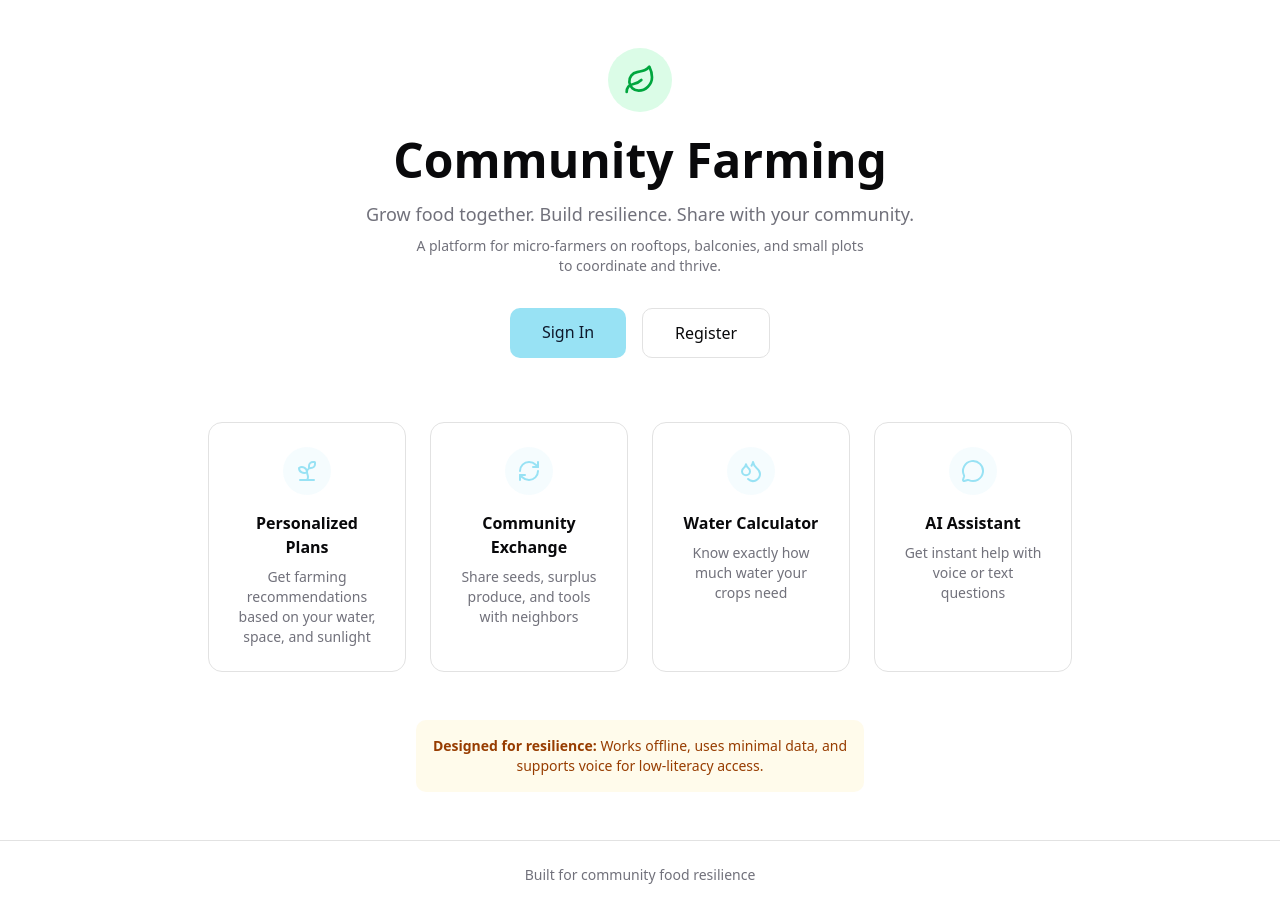
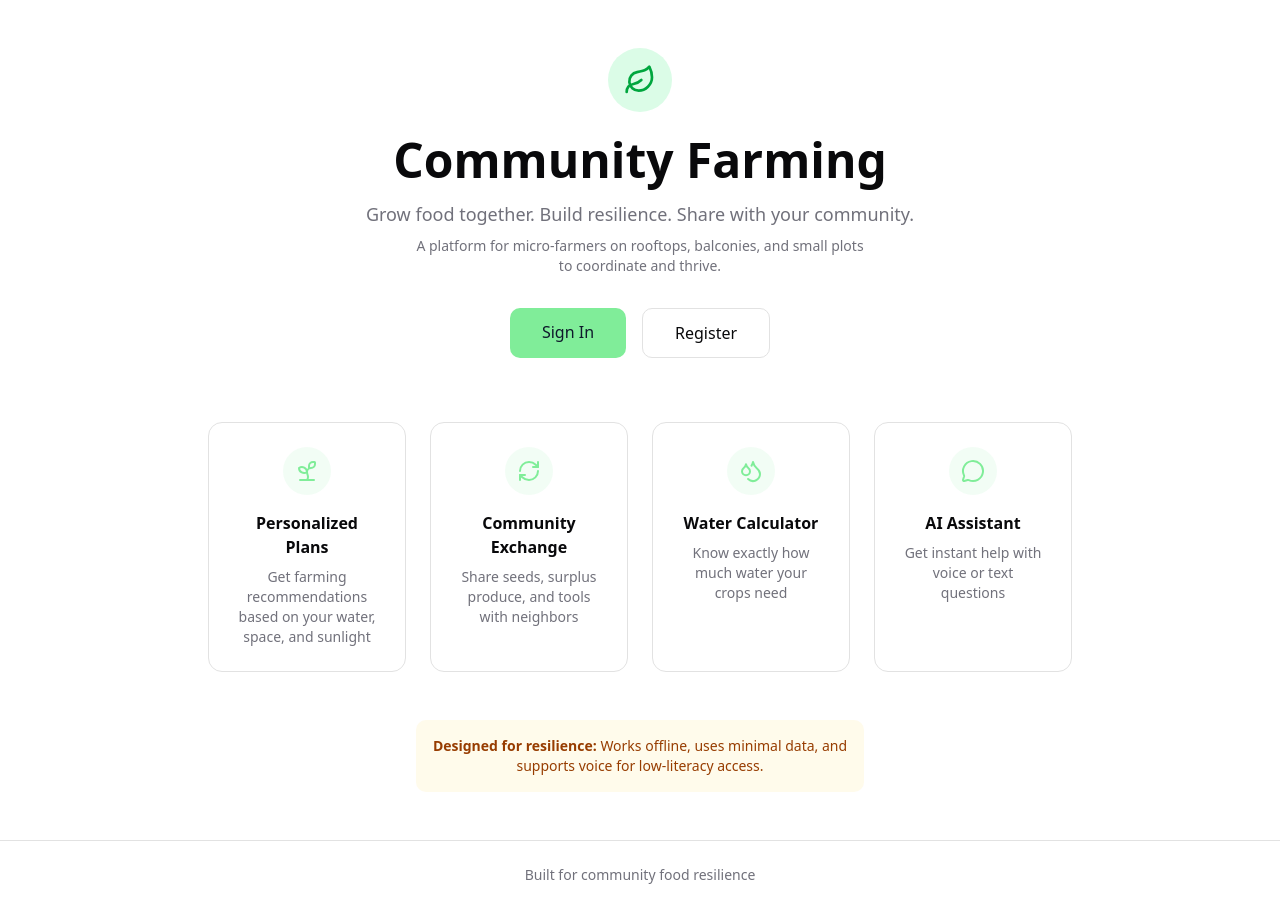
Before and after one commit to a-warded/lifelines-2026, a Next.js app: page / in a window 1280 px wide. Built offline with nearby package versions, Linux system fonts and the light colour scheme; no server answers.

Commit message:
a lil branding

```diff
--- a/src/app/globals.css
+++ b/src/app/globals.css
@@ -62,9 +62,9 @@ body {
   --card-foreground: oklch(0.141 0.005 285.823);
   --popover: oklch(1 0 0);
   --popover-foreground: oklch(0.141 0.005 285.823);
-  --primary: #98E2F4;
+  --primary: #80ED99;
   --primary-foreground: #0e182b;
-  --tertiary: #0E94ED;
+  --tertiary: #57CC99;
   --tertiary-foreground: #FFFFFF;
   --secondary: #1b3758;
   --secondary-foreground: rgb(255, 255, 255);
--- a/src/lib/i18n/locales/en.json
+++ b/src/lib/i18n/locales/en.json
@@ -1,6 +1,6 @@
 {
     "common": {
-        "appName": "Lifelines",
+        "appName": "FADES",
         "loading": "Loading...",
         "save": "Save",
         "cancel": "Cancel",
```
